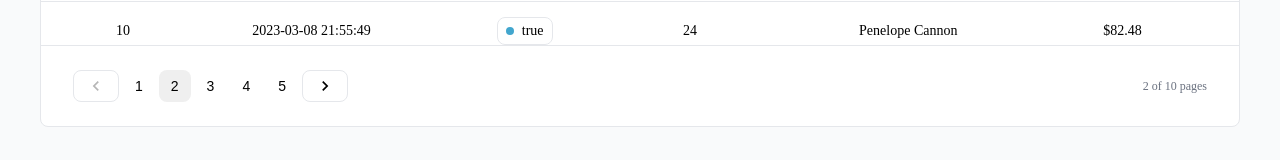
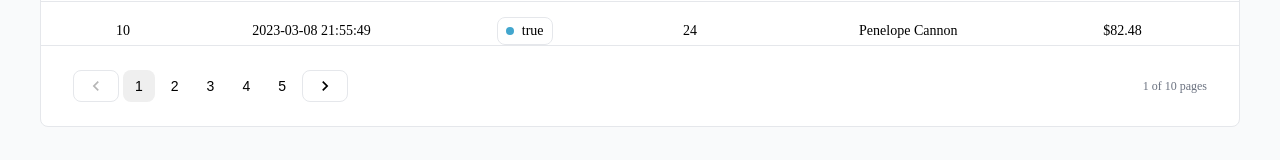
Before and after one commit to wanted-pre-onboarding-internship-1team/pre-onboarding-9th-4-1, a React (Create React App) app: page / in a window 1280 px wide. Shown: the part 609-769 px from the top of the page. Built offline with nearby package versions, Linux system fonts and the light colour scheme.

Commit message:
[#1] feat: 주문 목록 페이지네이션 구현

```diff
--- a/src/component/AdminFooter.tsx
+++ b/src/component/AdminFooter.tsx
@@ -1,10 +1,13 @@
+import useAdminParams from '../hooks/useAdminParams';
 import { COMMON_COLOR } from './../constants/colors';
 import Pagination from './common/Pagination';
 import styled from 'styled-components';
 
 const AdminFooter = () => {
+  const { currentParams } = useAdminParams('page');
+
   const MAX_PAGE = 10;
-  const currentPage = 1;
+  const currentPage = Number(currentParams);
 
   return (
     <AdminFooterWrapper>
--- a/src/component/common/Pagination.tsx
+++ b/src/component/common/Pagination.tsx
@@ -1,4 +1,6 @@
+import useAdminParams from '../../hooks/useAdminParams';
 import Button from './Button';
+import { MouseEvent } from 'react';
 import { MdKeyboardArrowRight, MdKeyboardArrowLeft } from 'react-icons/md';
 import styled from 'styled-components';
 
@@ -7,10 +9,24 @@ type PaginationProps = {
 };
 
 const Pagination = ({ maxPage }: PaginationProps) => {
-  const currentPage = 1;
+  const { currentParams, setParams } = useAdminParams('page');
+
+  const currentPage = Number(currentParams);
 
   const start = currentPage - (currentPage % 5);
   const end = start + 4 > maxPage - 1 ? maxPage - 1 : start + 4;
+
+  const prevClickHandler = (e: MouseEvent<HTMLButtonElement>) => {
+    setParams(start - 1);
+  };
+
+  const nextClickHandler = (e: MouseEvent<HTMLButtonElement>) => {
+    setParams(end + 1);
+  };
+
+  const numClickHandler = (num: number) => {
+    setParams(num);
+  };
 
   const numList = new Array(end - start + 1)
     .fill(0)
@@ -18,17 +34,21 @@ const Pagination = ({ maxPage }: PaginationProps) => {
 
   return (
     <PaginationWrapper>
-      <Button isDisabled={start <= 1}>
+      <Button onClick={prevClickHandler} isDisabled={start <= 1}>
         <MdKeyboardArrowLeft size='20' />
       </Button>
 
       {numList.map(num => (
-        <Button key={num} isSelected={num === currentPage} styleType='ghost'>
+        <Button
+          key={num}
+          isSelected={num === currentPage}
+          onClick={() => numClickHandler(num)}
+          styleType='ghost'>
           {num + 1}
         </Button>
       ))}
 
-      <Button isDisabled={end >= maxPage - 1}>
+      <Button onClick={nextClickHandler} isDisabled={end >= maxPage - 1}>
         <MdKeyboardArrowRight size='20' />
       </Button>
     </PaginationWrapper>
```
